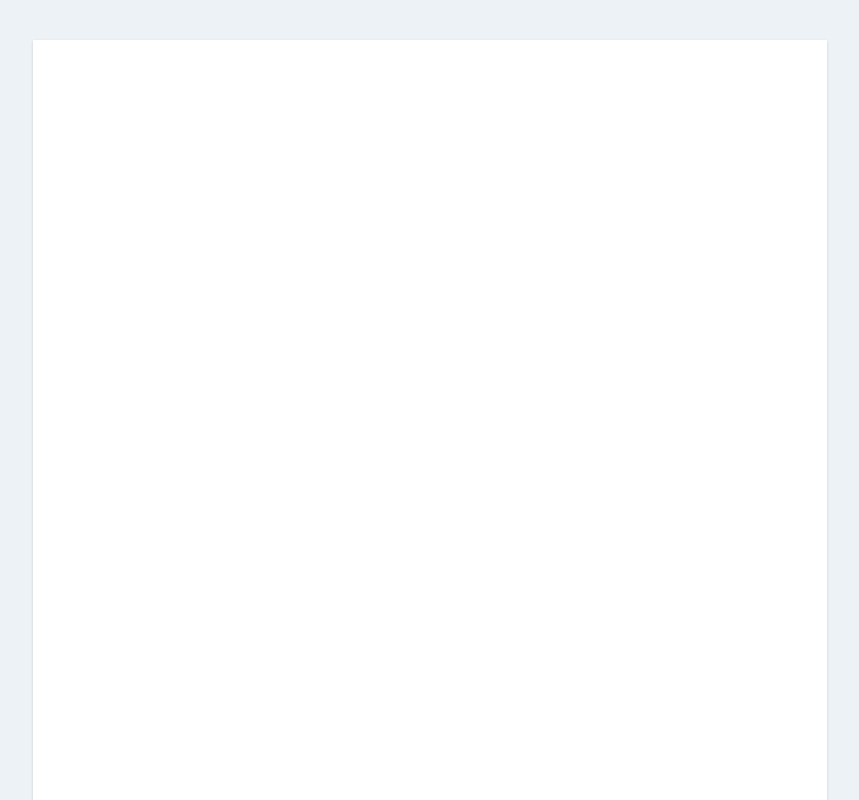
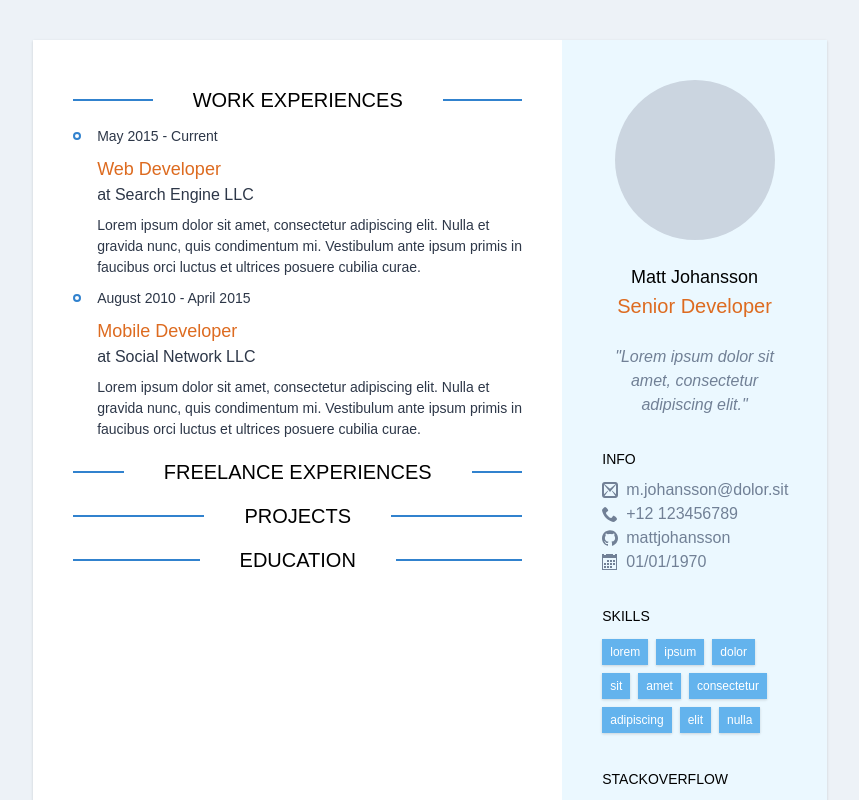
Before and after one commit to omarmahili/cv, a React (Create React App) app: page / in a window 1280 px wide. Shown: the top 800 px of the page, without its empty margins (210-1069 px from the left). Built offline with nearby package versions, Linux system fonts and the light colour scheme.

Commit message:
Import fake static data and render it

```diff
--- a/src/App.tsx
+++ b/src/App.tsx
@@ -1,8 +1,30 @@
 import React from "react";
 import A4 from "./components/A4";
+import Info from "./components/Info";
+import Profile from "./components/Profile";
+import ExperiencesSection from "./components/ExperiencesSection";
+import Skills from "./components/Skills";
+import StackOverflow from "./components/StackOverflow";
+import CVData from "./models/cv";
 
-const App = () => (
+const staticData = require('./assets/data.json') as CVData;
+
+const App: React.FunctionComponent = () => (
   <A4>
+    <div className="flex flex-col w-8/12 p-10">
+      {staticData.experiences.map(x =>
+        <ExperiencesSection
+          title={x.title}
+          list={x.list}
+        />
+      )}
+    </div>
+    <div className="flex flex-col w-4/12 bg-blue-100 p-10">
+      <Profile profile={staticData.profile} />
+      <Info info={staticData.info} />
+      <Skills skills={staticData.skills} />
+      <StackOverflow stackoverflow={staticData.stackoverflow} />
+    </div>
   </A4>
 );
 
--- /dev/null
+++ b/src/assets/data.json
@@ -0,0 +1,62 @@
+{
+  "experiences": [
+    {
+      "title": "Work experiences",
+      "list": [
+        {
+          "from": "May 2015",
+          "profession": "Web Developer",
+          "companyOrInstitute": "Search Engine LLC",
+          "description": "Lorem ipsum dolor sit amet, consectetur adipiscing elit. Nulla et gravida nunc, quis condimentum mi. Vestibulum ante ipsum primis in faucibus orci luctus et ultrices posuere cubilia curae."
+        },
+        {
+          "from": "August 2010",
+          "to": "April 2015",
+          "profession": "Mobile Developer",
+          "companyOrInstitute": "Social Network LLC",
+          "description": "Lorem ipsum dolor sit amet, consectetur adipiscing elit. Nulla et gravida nunc, quis condimentum mi. Vestibulum ante ipsum primis in faucibus orci luctus et ultrices posuere cubilia curae."
+        }
+      ]
+    },
+    {
+      "title": "Freelance experiences",
+      "list": []
+    },
+    {
+      "title": "Projects",
+      "list": []
+    },
+    {
+      "title": "Education",
+      "list": []
+    }
+  ],
+  "profile": {
+    "fullname": "Matt Johansson",
+    "expertise": "Senior Developer",
+    "description": "Lorem ipsum dolor sit amet, consectetur adipiscing elit."
+  },
+  "info": {
+    "email": "m.johansson@dolor.sit",
+    "birthDate": "01/01/1970",
+    "githubNickname": "mattjohansson",
+    "phoneNumber": "+12 123456789"
+  },
+  "skills": [
+    "lorem",
+    "ipsum",
+    "dolor",
+    "sit",
+    "amet",
+    "consectetur",
+    "adipiscing",
+    "elit",
+    "nulla"
+  ],
+  "stackoverflow": {
+    "from": 2010,
+    "reputation": "100k",
+    "answers": "+2000",
+    "peopleReached": "~10m"
+  }
+}
```
